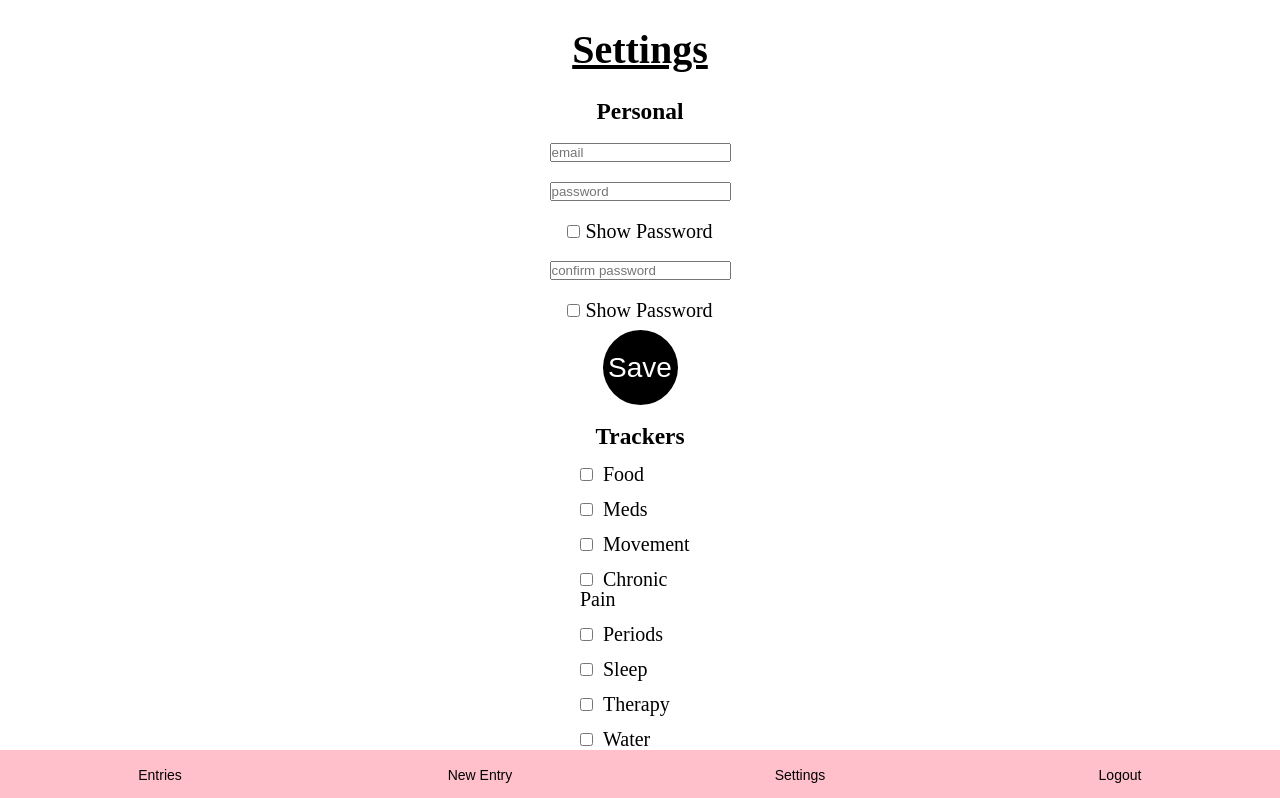
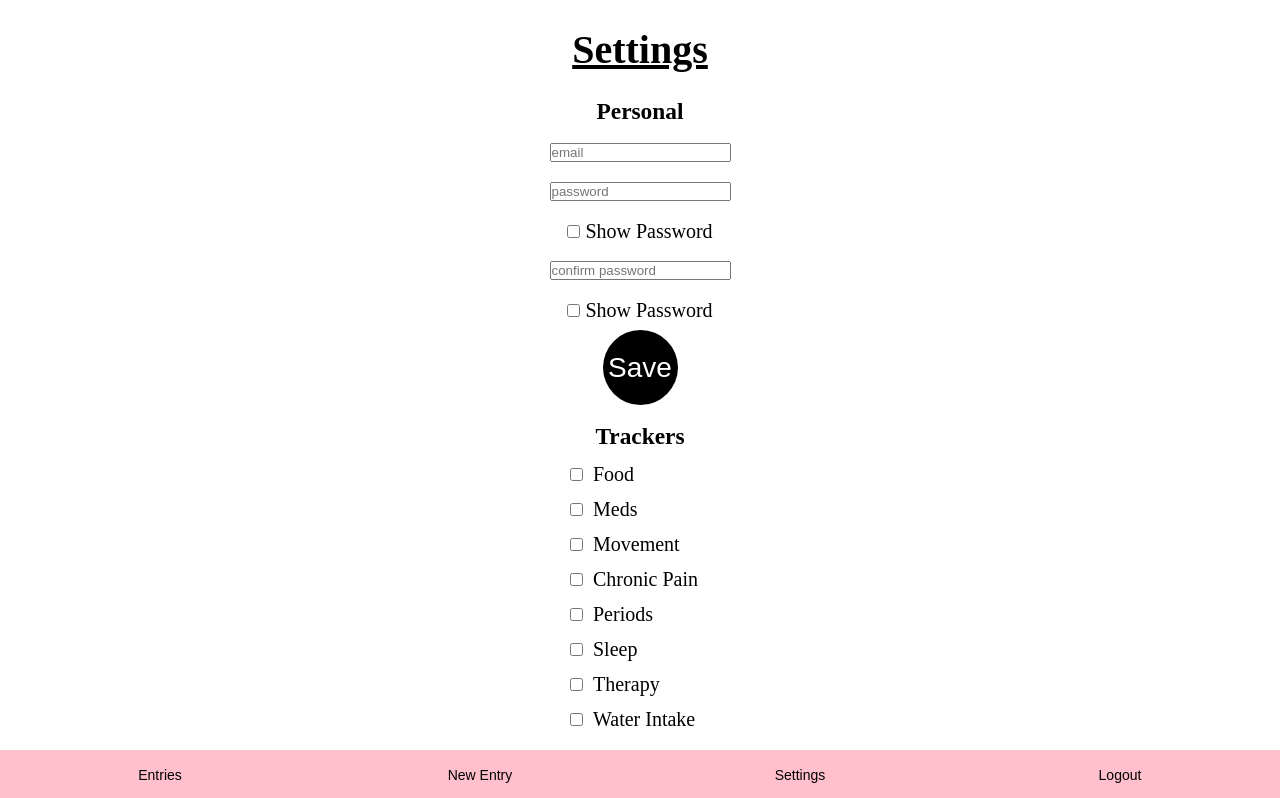
Before and after one commit to AwrenNuit/mood-tracker, a React (Create React App) app: page /settings in a window 1280 px wide. Shown: the top 798 px of the page. Built offline with nearby package versions, Linux system fonts and the light colour scheme; no server answers; a web font is replaced by a local one.

Commit message:
increased checkbox container width

```diff
--- a/src/components/App/App.css
+++ b/src/components/App/App.css
@@ -61,7 +61,7 @@ h3 {
 }
 
 .checkbox-container {
-  width: 120px;
+  width: 140px;
   text-align: left;
   display: block;
   margin: 15px 0;
```
